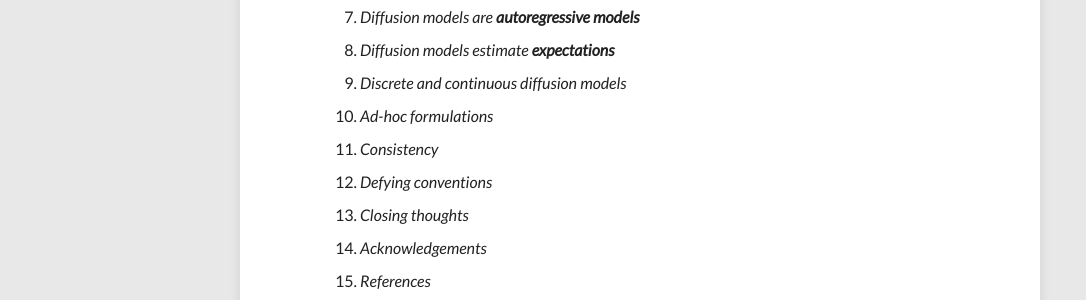
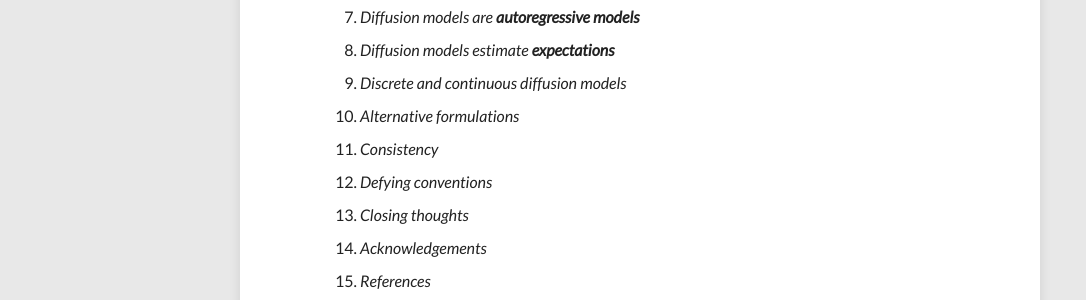
Before and after one commit to benanne/benanne.github.io, a Jekyll site: the page built from _posts/2023-07-20-perspectives.md, in a window 1280 px wide and 900 px high, scrolled down 1570 px. Shown: the part 154-454 px from the top of the window, without its empty margins (0-1086 px from the left). Built offline with Jekyll 4.4.1, drawn with Linux system fonts in a browser that asks for light colours; nearby versions of some CDN libraries; formulas are drawn with MathJax 3; comment, search, counter and statistics services are not loaded; some of the changed text lies outside the part shown.

Commit message:
rename section

```diff
--- a/_posts/2023-07-20-perspectives.md
+++ b/_posts/2023-07-20-perspectives.md
@@ -37,7 +37,7 @@
 7. *[Diffusion models are **autoregressive models**](#autoregressive)*
 8. *[Diffusion models estimate **expectations**](#expectation)*
 9. *[Discrete and continuous diffusion models](#discrete-continuous)*
-10. *[Ad-hoc formulations](#ad-hoc)*
+10. *[Alternative formulations](#alternative)*
 11. *[Consistency](#consistency)*
 12. *[Defying conventions](#conventions)*
 13. *[Closing thoughts](#closing-thoughts)*
@@ -276,7 +276,7 @@
 * **discrete time, discrete input**: D3PM[^d3pm], MaskGIT[^maskgit], Mask-predict[^maskpredict], ARDM[^ardm], Multinomial diffusion[^multinomial] and SUNDAE[^sundae] are all methods that use iterative refinement on discrete inputs -- whether all of these should be considered diffusion models isn't entirely clear (it depends on who you ask);
 * **continuous time, discrete input**: Continuous Time Markov Chains (CTMCs)[^ctmc], Score-based Continuous-time Discrete Diffusion Models[^discretescore] and Blackout Diffusion[^blackout] all pair discrete input with continuous time -- this setting is also often handled by embedding discrete data in Euclidean space, and then performing input-continuous diffusion in that space, as in e.g. Analog Bits[^selfcond], Self-conditioned Embedding Diffusion[^sed] and CDCD[^cdcd].
 
-## <a name="ad-hoc"></a> Ad-hoc formulations
+## <a name="alternative"></a> Alternative formulations
 
 <figure>
   <a href="/images/adhoc.jpg"><img src="/images/adhoc.jpg"></a>
```
